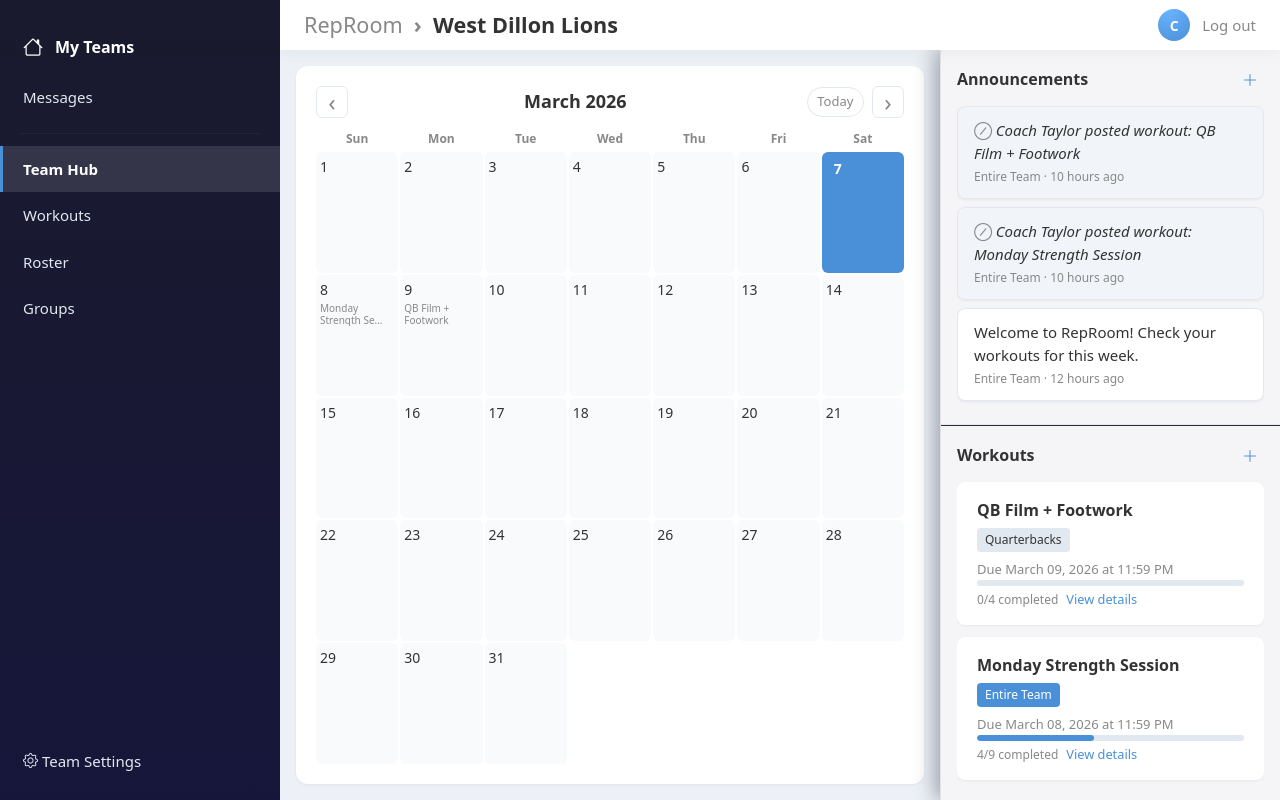
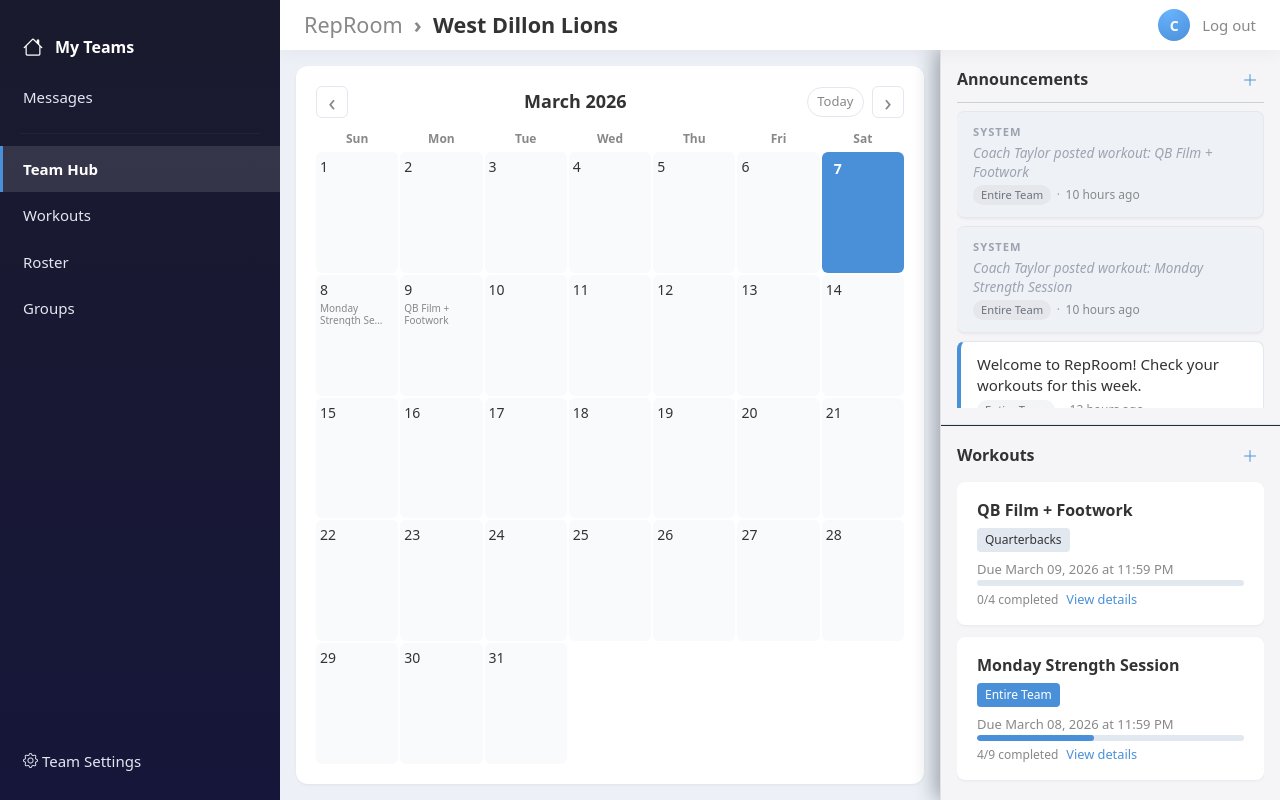
Before and after one commit to loganrook/Tabor-Hackathon-2026, a Flask app: page /team/1 in a window 1280 px wide. Run offline with Flask 3, Linux system fonts and the light colour scheme; a user stored in the database is signed in; data comes from the database, SQL or seed files in the repository; data that the repository does not hold is empty.

Commit message:
announcement rehash

```diff
--- a/static/style.css
+++ b/static/style.css
@@ -2516,11 +2516,14 @@ body.auth-dark .password-requirements li:last-child::after {
     border: 1px solid #e2e8f0;
     border-radius: 8px;
     padding: 0.75rem 1rem;
+    border-left: 4px solid var(--primary);
 }
 
 .announcement-content {
     font-size: 0.9375rem;
     margin: 0 0 0.25rem;
+    color: var(--text);
+    line-height: 1.4;
     white-space: pre-wrap;
 }
 
@@ -2528,22 +2531,55 @@ body.auth-dark .password-requirements li:last-child::after {
     font-size: 0.75rem;
     color: var(--text-muted);
     margin: 0;
+    display: flex;
+    align-items: baseline;
+    gap: 0.35rem;
+    flex-wrap: wrap;
 }
 
 .announcement-card-auto {
-    background: #f8fafc;
-    border-color: #e2e8f0;
+    background: #f3f4f6;
+    border-color: #e5e7eb;
+    border-left-width: 0;
 }
 
 .announcement-card-auto .announcement-content {
     font-style: italic;
-}
-
-.announcement-card-auto .announcement-content::before {
-    content: "⊘ ";
-    font-style: normal;
-    color: var(--text-muted);
-    font-size: 0.875em;
+    font-size: 0.85rem;
+    color: #9CA3AF;
+}
+
+.announcement-system-label {
+    margin: 0 0 0.15rem;
+    font-size: 0.7rem;
+    text-transform: uppercase;
+    letter-spacing: 0.09em;
+    color: #9CA3AF;
+    font-weight: 600;
+}
+
+.announcement-audience {
+    display: inline-flex;
+    align-items: center;
+    padding: 0.1rem 0.5rem;
+    border-radius: 999px;
+    background: #f3f4f6;
+    color: #6b7280;
+    font-size: 0.7rem;
+    font-weight: 500;
+}
+
+.announcement-card-auto .announcement-audience {
+    background: #e5e7eb;
+}
+
+.announcement-meta-spacer {
+    color: #9CA3AF;
+}
+
+.announcement-time {
+    font-size: 0.75rem;
+    color: var(--text-muted);
 }
 
 /* Team right column: cards 8px radius, shadow, hover actions */
@@ -2564,7 +2600,14 @@ body.auth-dark .password-requirements li:last-child::after {
 }
 
 .team-right-box .announcement-card-auto {
-    background: #f1f5f9;
+    background: #eef2f7;
+}
+
+/* Announcements header divider (right column) */
+.team-right-announcements .team-right-box-header {
+    padding-bottom: 0.5rem;
+    margin-bottom: 0.5rem;
+    border-bottom: 1px solid rgba(148, 163, 184, 0.45);
 }
 
 .announcement-actions-hover,
--- a/templates/team_dashboard.html
+++ b/templates/team_dashboard.html
@@ -86,13 +86,30 @@
                         <div class="announcement-list">
                             {% for ann in announcements %}
                             <div class="announcement-card {{ 'announcement-card-auto' if ann.is_auto else '' }}">
+                                {% if ann.is_auto %}
+                                <p class="announcement-system-label">System</p>
+                                {% endif %}
                                 <p class="announcement-content">{{ ann.content }}</p>
-                                <p class="announcement-meta" data-created-at="{{ ann.created_at.isoformat() if ann.created_at else '' }}">
-                                    {% if ann.group_id and ann.group %}
-                                    {{ ann.group.name }} group · <span class="announcement-time-relative" title="{{ ann.created_at|fmt_datetime }}">{{ ann.created_at|fmt_datetime }}</span>
-                                    {% else %}
-                                    Entire Team · <span class="announcement-time-relative" title="{{ ann.created_at|fmt_datetime }}">{{ ann.created_at|fmt_datetime }}</span>
-                                    {% endif %}
+                                <p
+                                    class="announcement-meta"
+                                    data-created-at="{{ ann.created_at.isoformat() if ann.created_at else '' }}"
+                                >
+                                    <span class="announcement-audience">
+                                        {% if ann.group_id and ann.group %}
+                                        {{ ann.group.name }} group
+                                        {% else %}
+                                        Entire Team
+                                        {% endif %}
+                                    </span>
+                                    <span class="announcement-meta-spacer">·</span>
+                                    <span class="announcement-time">
+                                        <span
+                                            class="announcement-time-relative"
+                                            title="{{ ann.created_at|fmt_datetime }}"
+                                        >
+                                            {{ ann.created_at|fmt_datetime }}
+                                        </span>
+                                    </span>
                                 </p>
                                 {% if is_coach %}
                                 <div class="announcement-actions-hover">
```
Also changed, not shown: README.md.
